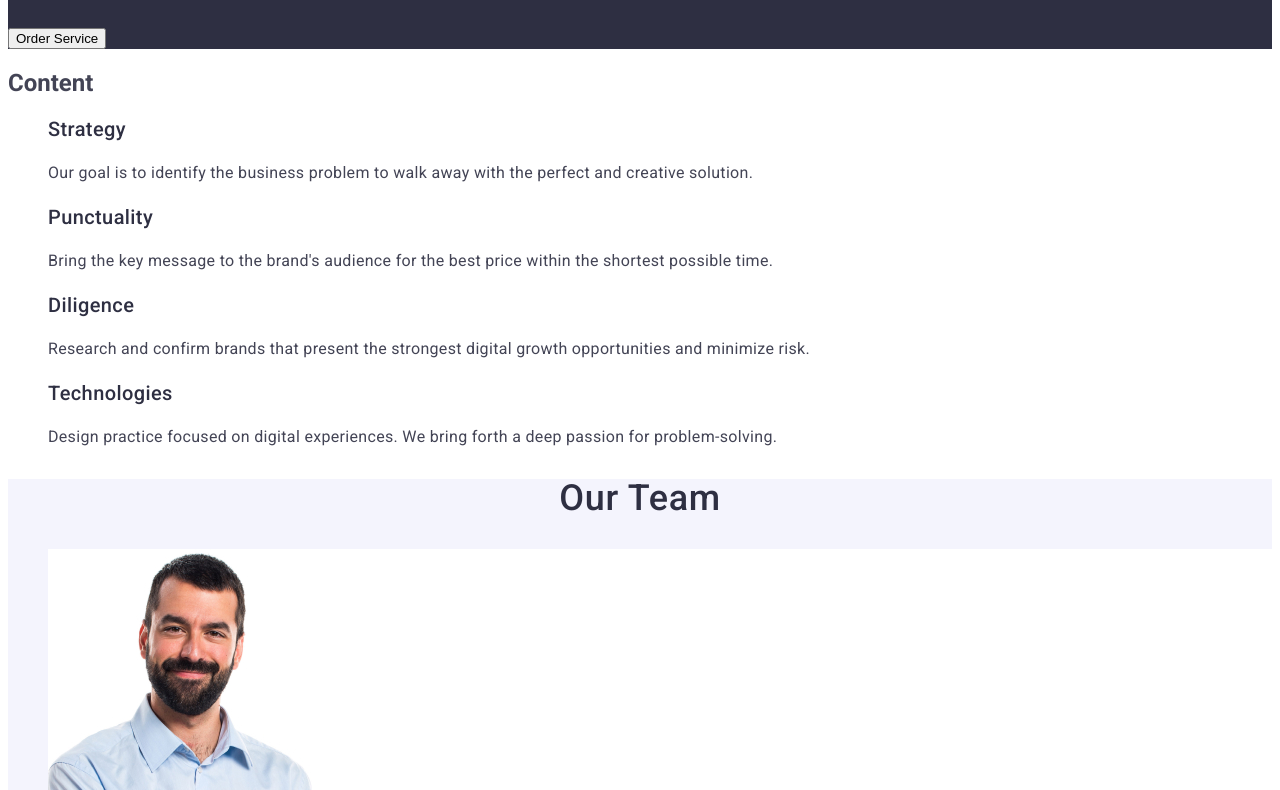
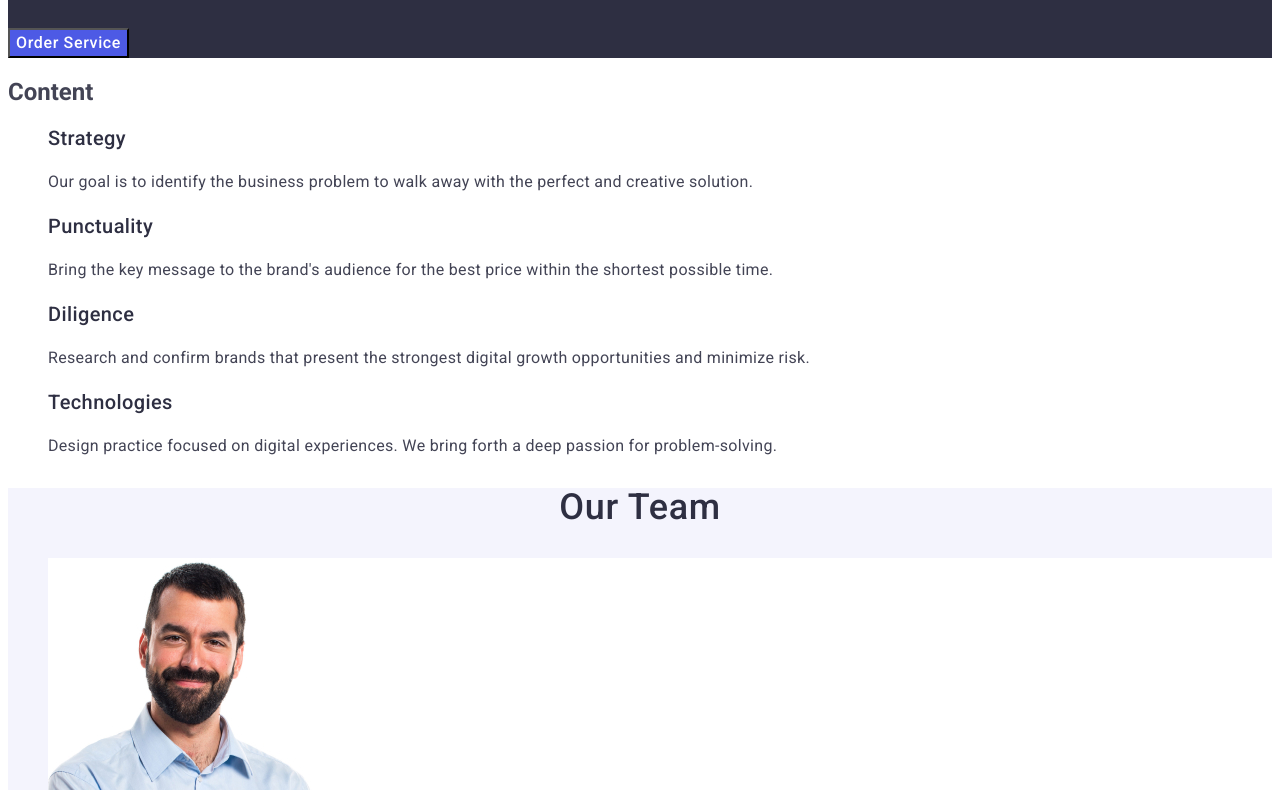
Before and after one commit to daniilbelik94/goit-markup-hw-02, a plain HTML site: page index.html in a window 1280 px wide. Shown: the part 306-1096 px from the top of the page. Drawn offline with Linux system fonts and the light colour scheme.

Commit message:
Update index.html

```diff
--- a/index.html
+++ b/index.html
@@ -31,7 +31,7 @@
     <section class="section_i">
         <h1 class="section__title">Effective Solutions
           for Your Business</h1>
-        <button type="section_button">Order Service</button>
+        <button class="section_button">Order Service</button>
     </section>
   <section class="section_2">
     <h2>Content</h2>
@@ -84,6 +84,7 @@
 
   <section>
     <h2 class="section_title">Our Portfolio</h2>
+    <ul>
       <li class="section__item">
         <a>
             <img src="./images/cash.jpg" alt="jpg" width="360" height="300">
```
Lines whose indentation alone changed are shown as unchanged.
